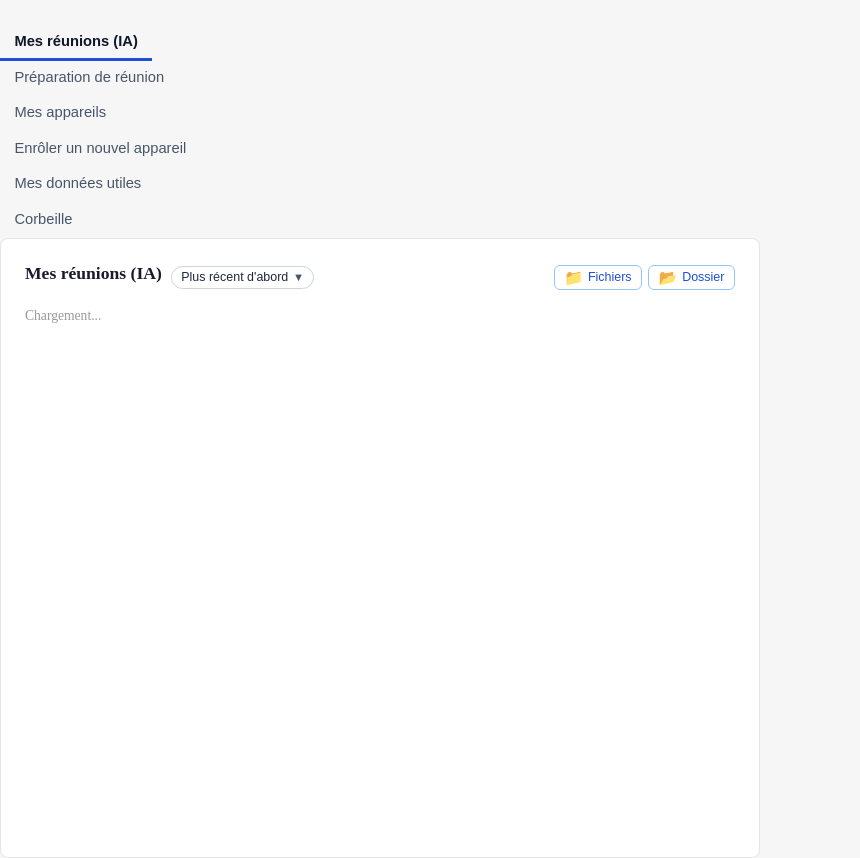
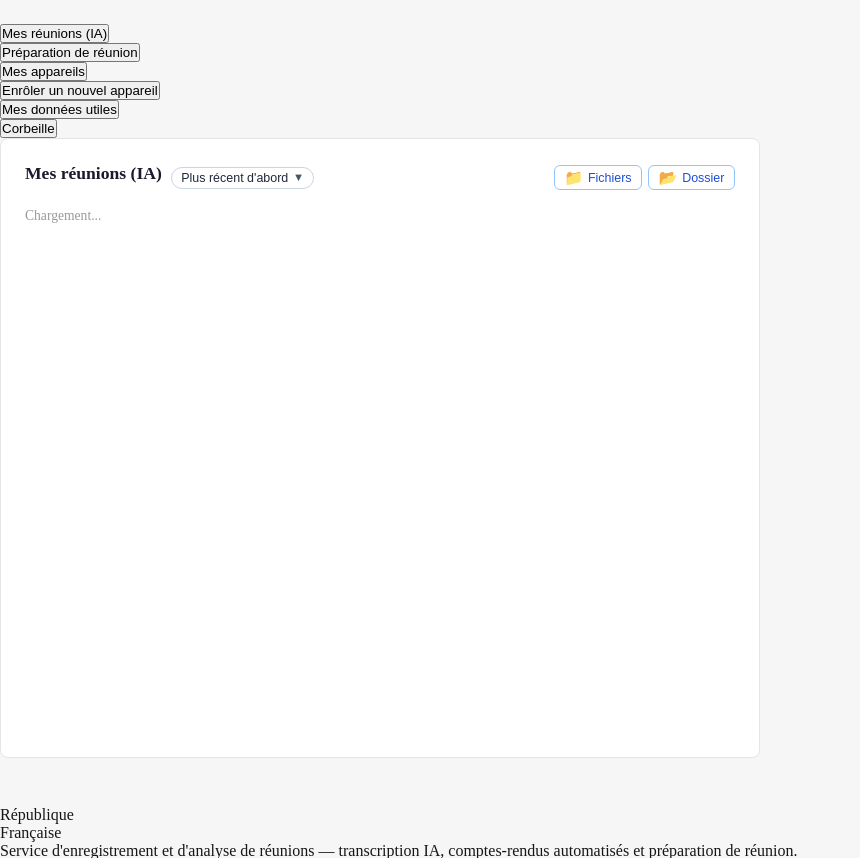
Before and after one commit to IA-Generative/mirai-mesreunions, a Flask app: page / in a window 1280 px wide. Shown: the part 112-970 px from the top of the page, without its empty margins (0-860 px from the left). Run offline with Flask 3, Linux system fonts and the light colour scheme; some libraries are stand-ins or nearby versions.

Commit message:
fix(mydevices-web): bug 2 — retire override .tab-btn qui casse contraste DSFR
Les règles .tabs-nav / .tab-btn / .tab-btn[aria-selected=true] datent
d'avant la migration DSFR. Le DSFR pose, sur les onglets NON-sélectionnés,
un fond bleu (var(--background-action-low-blue-france)) et un texte gris
foncé DSFR contrasté. Notre override forçait color: #475569 (encore plus
foncé) ⇒ contraste illisible (bug signalé en prod, onglet « actif »
selon l'utilisateur = en fait l'onglet inactif au fond bleu).

Fix : suppression des 4 règles, remplacées par un commentaire explicatif.
La classe .tab-btn reste posée sur les boutons pour la compat des
sélecteurs JS (activateTab/setupTabs/data-tab) mais ne porte plus aucune
règle visuelle. DSFR gère 100% du rendu.

```diff
--- a/services/mydevices-web/app/templates/index.html
+++ b/services/mydevices-web/app/templates/index.html
@@ -1082,23 +1082,18 @@
             border: 1px solid #cbd5e1; border-radius: 999px; padding: 0 0.35rem;
             background: #fff;
         }
-        /* Tabs navigation (3-4 onglets en haut de page) */
-        .tabs-nav {
-            display: flex; gap: 0.4rem; margin-bottom: 1rem;
-            border-bottom: 1px solid #cbd5e1; padding-bottom: 0;
-            overflow-x: auto;
-        }
-        .tab-btn {
-            border: 0; background: transparent; cursor: pointer;
-            padding: 0.55rem 0.9rem; font-size: 0.92rem; font-weight: 500;
-            color: #475569; border-bottom: 3px solid transparent;
-            margin-bottom: -1px; white-space: nowrap;
-        }
-        .tab-btn:hover { color: #0f172a; }
-        .tab-btn[aria-selected="true"] {
-            color: #0f172a; font-weight: 700;
-            border-bottom-color: #1d4ed8;
-        }
+        /* Tabs navigation — onglets DSFR (`fr-tabs`).
+           Les overrides legacy `.tab-btn { color: #475569; ... }` ont été
+           retirés : ils forçaient un texte gris foncé sur le fond bleu
+           que le DSFR pose en arrière-plan des tabs NON-sélectionnés
+           (var(--background-action-low-blue-france)), ce qui produisait
+           un contraste illisible (signalé en prod). Sans override, le
+           DSFR gère lui-même la cohérence couleur fond/texte :
+            - tab inactif : fond bleu DSFR + texte gris foncé DSFR ;
+            - tab actif   : fond blanc + texte bleu France + soulignement.
+           La classe `.tab-btn` reste posée sur les boutons pour la compat
+           des sélecteurs JS (data-tab + activateTab), mais elle ne porte
+           plus aucune règle visuelle. */
         /* Par défaut on cache tous les panneaux ; activation soit par la
            classe legacy `.is-active` (gérée par activateTab dans legacy.js),
            soit par la classe DSFR `.fr-tabs__panel--selected` (gérée par
```
